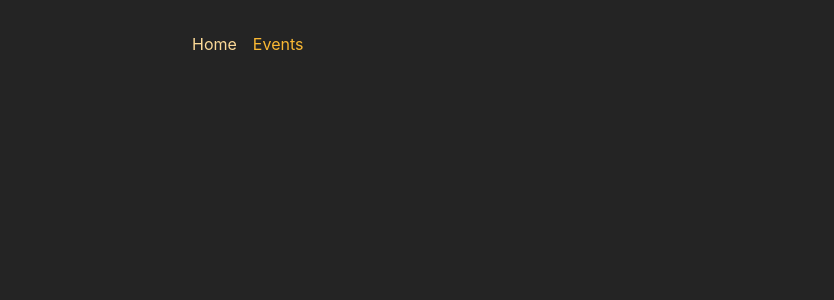
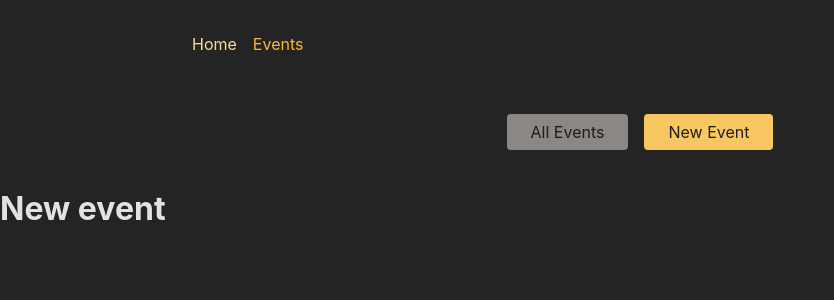
Before and after one commit to IvanVasiunin/events-with-react-router, a React (Create React App) app: page /events/new in a window 1280 px wide. Shown: the top 300 px of the page, without its empty margins (0-834 px from the left). Built offline with nearby package versions, Linux system fonts and the light colour scheme.

Commit message:
fetching data with useloader added

```diff
--- a/src/components/App.jsx
+++ b/src/components/App.jsx
@@ -23,6 +23,7 @@
 import EditEventPage from 'pages/EditEventPage';
 import EventDetailPage from 'pages/EventDetailPage';
 import EventsPage from 'pages/EventsPage';
+import EventsRoot from 'pages/EventsRoot';
 import HomePage from 'pages/HomePage';
 import NewEventPage from 'pages/NewEventPage';
 import RootLayout from 'pages/RootLayout';
@@ -34,14 +35,32 @@ export default function App() {
       path: '/',
       element: <RootLayout />,
       children: [
-        {path: '/', element: <HomePage />},
-        { path: '/events', element: <EventsPage /> },
-        { path: '/events/:eventId', element: <EventDetailPage /> },
-        { path: '/events/new', element: <NewEventPage /> },
-        { path: '/events/:eventId/edit', element: <EditEventPage /> },
+        { index: true, element: <HomePage /> },
+        {
+          path: 'events',
+          element: <EventsRoot />,
+          children: [
+            {
+              index: true,
+              element: <EventsPage />,
+              loader: async () => {
+                const response = await fetch('http://localhost:8080/events');
+                if (!response.ok) {
+                  //...
+                } else {
+                  const resData = await response.json();
+                  return resData.events
+                }
+              },
+            },
+            { path: ':eventId', element: <EventDetailPage /> },
+            { path: 'new', element: <NewEventPage /> },
+            { path: ':eventId/edit', element: <EditEventPage /> },
+          ],
+        },
       ],
     },
   ]);
 
-  return <RouterProvider router={router} />
+  return <RouterProvider router={router} />;
 }
--- a/src/components/EventsList.js
+++ b/src/components/EventsList.js
@@ -9,7 +9,7 @@ function EventsList({ events }) {
       <ul className={classes.list}>
         {events.map(event => (
           <li key={event.id} className={classes.item}>
-            <Link to={`/events/${event.id}`}>
+            <Link to={event.id}>
               <img src={event.image} alt={event.title} />
               <div className={classes.content}>
                 <h2>{event.title}</h2>
--- a/src/components/EventsNavigation.js
+++ b/src/components/EventsNavigation.js
@@ -1,3 +1,5 @@
+import { NavLink } from 'react-router-dom';
+
 import classes from './EventsNavigation.module.css';
 
 function EventsNavigation() {
@@ -6,10 +8,25 @@ function EventsNavigation() {
       <nav>
         <ul className={classes.list}>
           <li>
-            <a href="/events">All Events</a>
+            <NavLink
+              to="/events"
+              className={({ isActive }) =>
+                isActive ? classes.active : undefined
+              }
+              end
+            >
+              All Events
+            </NavLink>
           </li>
           <li>
-            <a href="/events/new">New Event</a>
+            <NavLink
+              to="/events/new"
+              className={({ isActive }) =>
+                isActive ? classes.active : undefined
+              }
+            >
+              New Event
+            </NavLink>
           </li>
         </ul>
       </nav>
--- a/src/components/MainNavigation.js
+++ b/src/components/MainNavigation.js
@@ -13,6 +13,7 @@ function MainNavigation() {
               className={({ isActive }) =>
                 isActive ? classes.active : undefined
               }
+              end
             >
               Home
             </NavLink>
--- a/src/pages/EditEventPage.jsx
+++ b/src/pages/EditEventPage.jsx
@@ -1,3 +1,3 @@
 export default function EditEventPage() {
-
+  return <h1>Edit event</h1>
 }
--- a/src/pages/EventsPage.jsx
+++ b/src/pages/EventsPage.jsx
@@ -1,35 +1,13 @@
-import { useEffect, useState } from 'react';
+import { useLoaderData } from 'react-router-dom';
 
 import EventsList from '../components/EventsList';
 
 export default function EventsPage() {
-  const [isLoading, setIsLoading] = useState(false);
-  const [fetchedEvents, setFetchedEvents] = useState();
-  const [error, setError] = useState();
+  const events = useLoaderData();
 
-  useEffect(() => {
-    async function fetchEvents() {
-      setIsLoading(true);
-      const response = await fetch('http://localhost:8080/events');
-
-      if (!response.ok) {
-        setError('Fetching events failed.');
-      } else {
-        const resData = await response.json();
-        setFetchedEvents(resData.events);
-      }
-      setIsLoading(false);
-    }
-
-    fetchEvents();
-  }, []);
   return (
     <>
-      <div style={{ textAlign: 'center' }}>
-        {isLoading && <p>Loading...</p>}
-        {error && <p>{error}</p>}
-      </div>
-      {!isLoading && fetchedEvents && <EventsList events={fetchedEvents} />}
+      <EventsList events={events} />
     </>
   );
 }
--- /dev/null
+++ b/src/pages/EventsRoot.jsx
@@ -0,0 +1,11 @@
+import EventsNavigation from 'components/EventsNavigation';
+import { Outlet } from 'react-router-dom';
+
+export default function EventsRoot() {
+  return (
+    <>
+      <EventsNavigation />
+      <Outlet />
+    </>
+  );
+}
--- a/src/pages/NewEventPage.jsx
+++ b/src/pages/NewEventPage.jsx
@@ -1,3 +1,3 @@
 export default function NewEventPage() {
-
+  return <h1>New event</h1>
 }
```
